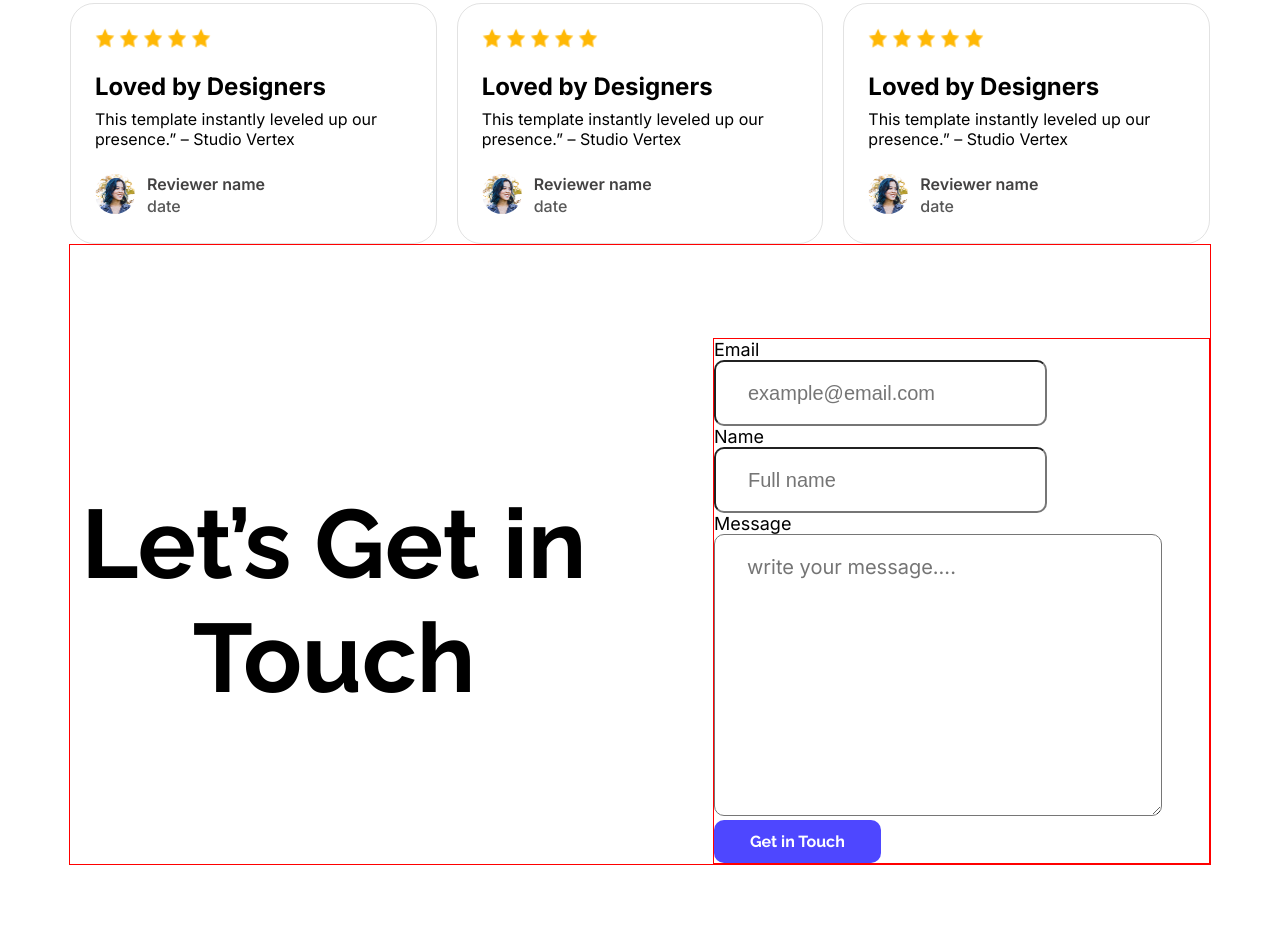
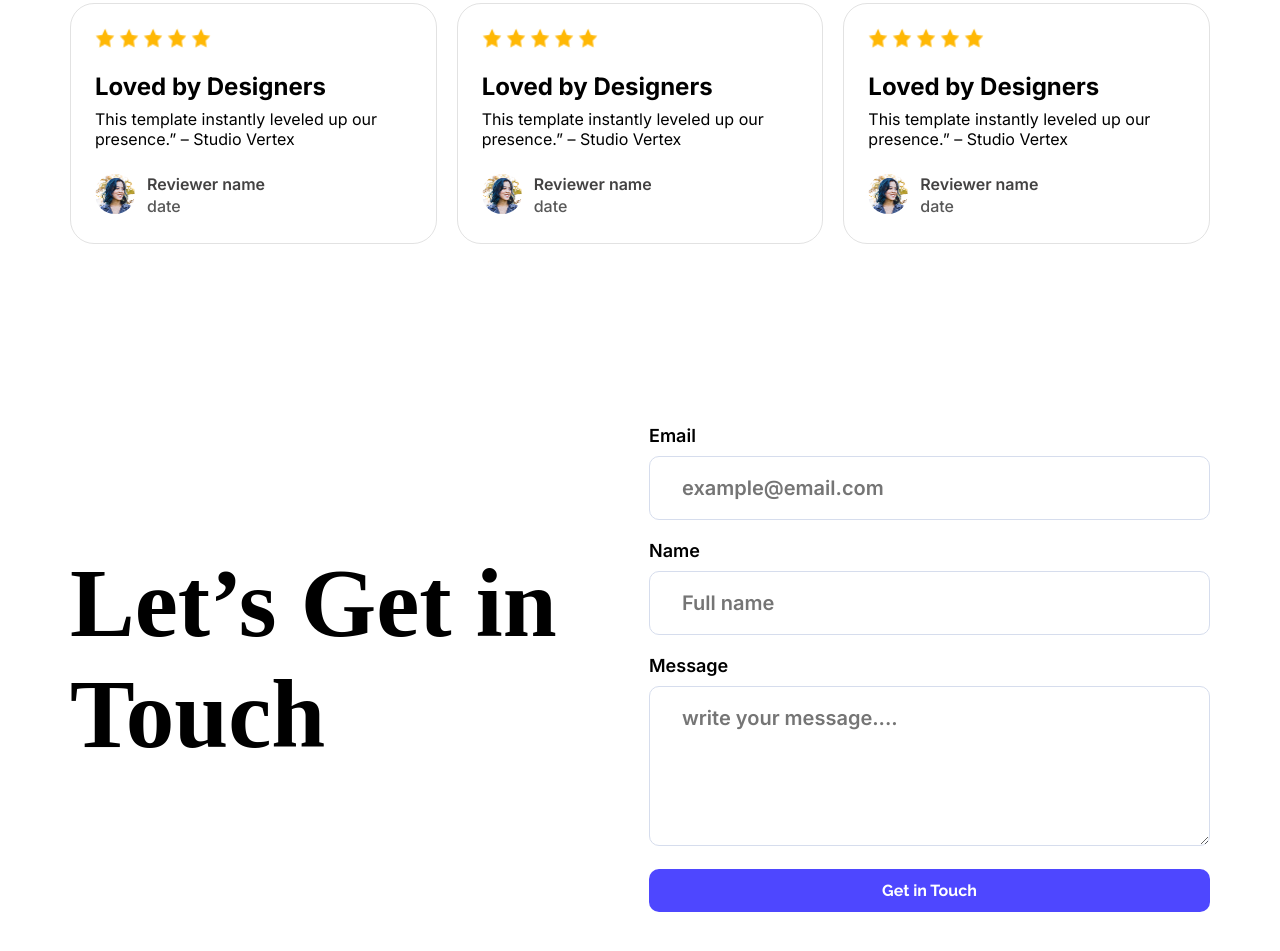
Before and after one commit to pbnhamza/assignment-1, a plain HTML site: page index.html in a window 1280 px wide. Shown: the part 1801-2752 px from the top of the page. Before the commit the page ends 2666 px from the top, so only its background shows below. Drawn offline with Linux system fonts and the light colour scheme.

Commit message:
this my is my commit

```diff
--- a/index.html
+++ b/index.html
@@ -34,7 +34,6 @@
                 </div>
             </div>
         </section>
-
         <section class="productive">
             <div class="productive-container" >
                 <div>
@@ -139,29 +138,32 @@
         <section class="touch">
             <div class="touch-container">
                 <div>
-                    <h2 class="touch-title">Let’s Get in  Touch</h2>
+                    <h3 class="touch-title">Let’s Get in Touch</h3>
                 </div>
-                <div class="form">
-                    <label class="label-text" for="">Email</label>
-                    <br>
-                    <input class="input-item" type="email" name="" id="" placeholder="example@email.com">
-                    <br>
-                    <label class="label-text" for="">Name</label>
-                    <br>
-                    <input class="input-item"  type="text" name="" id="" placeholder="Full name">
-                    <br>
-                    <label class="label-text" for="">Message</label>
-                    <br>
-                    <textarea class="sms" cols="30" rows="10" placeholder="write your message...."></textarea>
+                <form class="form-containar " >
+                    <label for="email">
+                        <p class="field-title">Email</p>
+                        <input class="field-input" type="email" name="" id="" placeholder="example@email.com">
+                    </label>
+                    <label for="text">
+                        <p class="field-title">Name</p>
+                        <input class="field-input" type="text" name="" id="" placeholder="Full name">
+                    </label>
+                    <label for="text" >
+                        <p class="field-title">Message</p>
+                        <textarea class="field-input" type="text" name="" id="" cols="30" rows="5" placeholder="write your message...."></textarea>
+                    </label>
 
-                    <button class="btn-4">Get in Touch</button>
-                </div>
+                    <button class="btn-4" style="display: block; width: 100%;">Get in Touch</button>
+
+                </form>
+
             </div>
 
         </section>
-
     </main>
     <footer>
+
 
     </footer>
 
--- a/style/style.css
+++ b/style/style.css
@@ -99,7 +99,7 @@ width: 1140px;
     padding-bottom: 23px;
 }
 .btn-3{
-     font-family: "Raleway";
+    font-family: "Raleway";
     font-size: 16px;
     color: white;
     font-weight: bold;
@@ -226,45 +226,45 @@ width: 1140px;
 }
 /* Touch Section */
 .touch{
-    width: 1140px;
-    margin: auto;
-    border: 1px solid red;
+    max-width: 1140px;
+    margin:auto;
+
 }
 .touch-container{
+    padding-top: 90px;
+    margin: 71px 0;
     display: flex;
-    justify-content: center;
+    justify-content: space-between;
     align-items: center;
-    gap: 115px;
-    margin-top: 93px;
+    gap: 90px;
+
 }
-.form{
-    border: 1px solid red;
-}
+
 .touch-title{
-    font-family: "Raleway";
+    font-style: "Raleway";
     font-size: 97px;
     font-weight: bold;
-    width: 528px;
-    text-align: center;
+
 }
-.label-text{
-    font-size: 18px;
-    font-family: "Inter";
-    font-weight: 400;
+
+
+.field-title{
+font-family: "Inter";
+font-size: 18px;
+font-weight: 600;
+margin-bottom: 10px;
+padding-top: 20px;
 }
-.input-item{
+.field-input{
+font-family: "Inter";
+font-size: 20px;
+font-weight: 600;
+padding: 19px 32px;
+border-radius: 10px;
+border: 1px solid #D6DDED;
 
-    height: 22px;
-    font-size: 20px;
-    padding: 20px 32px;
-    border-radius: 10px;
-}
-.sms{
+width: 495px;
 
-    font-size: 20px;
-    padding: 20px 32px;
-    border-radius: 10px;
-    font-family: "Inter";
 }
 .btn-4{
     font-family: "Raleway";
@@ -275,5 +275,5 @@ width: 1140px;
     padding: 12px 36px;
     border: none;
     border-radius: 10px;
-
+    margin-top: 19px;
 }
```
